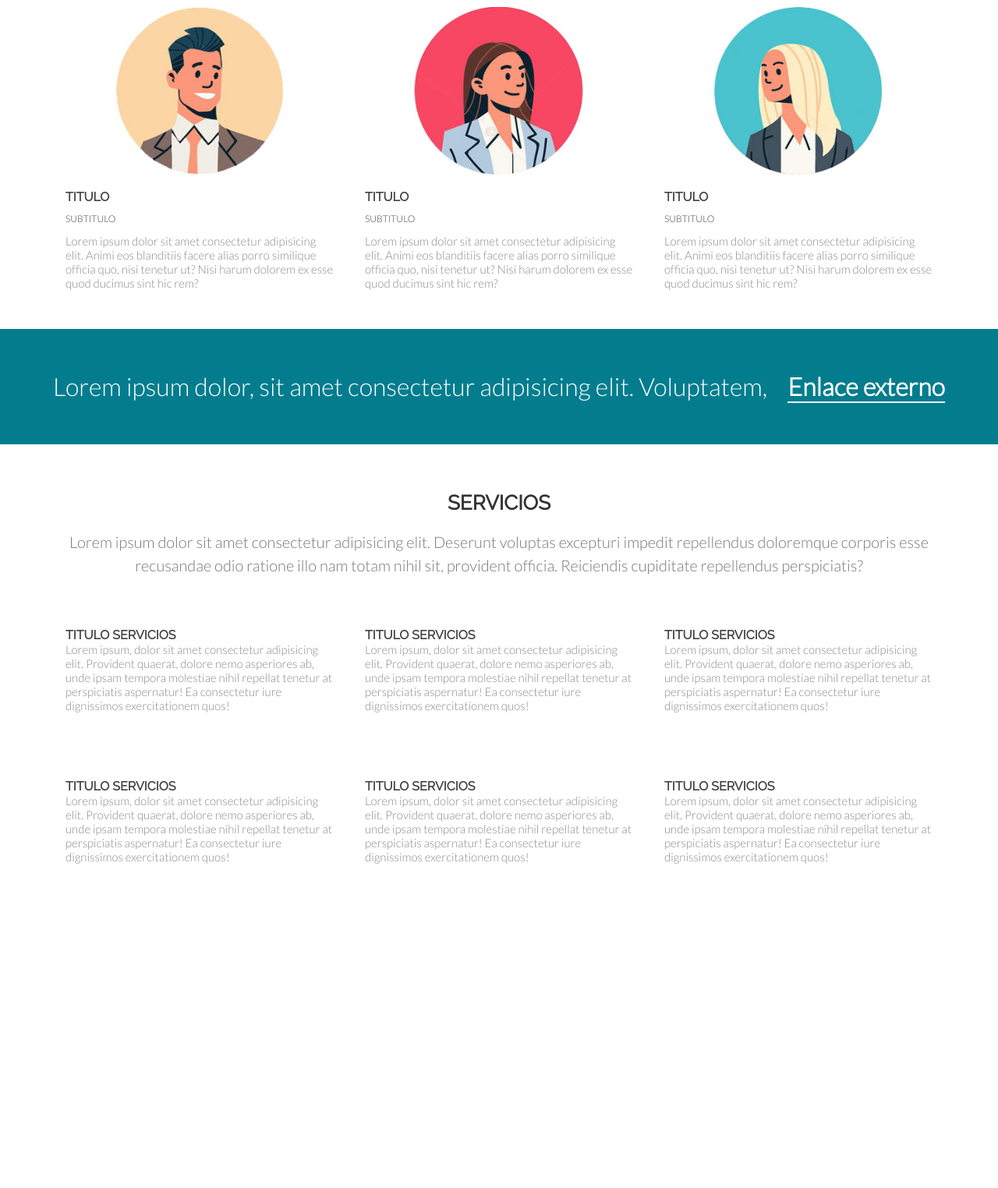
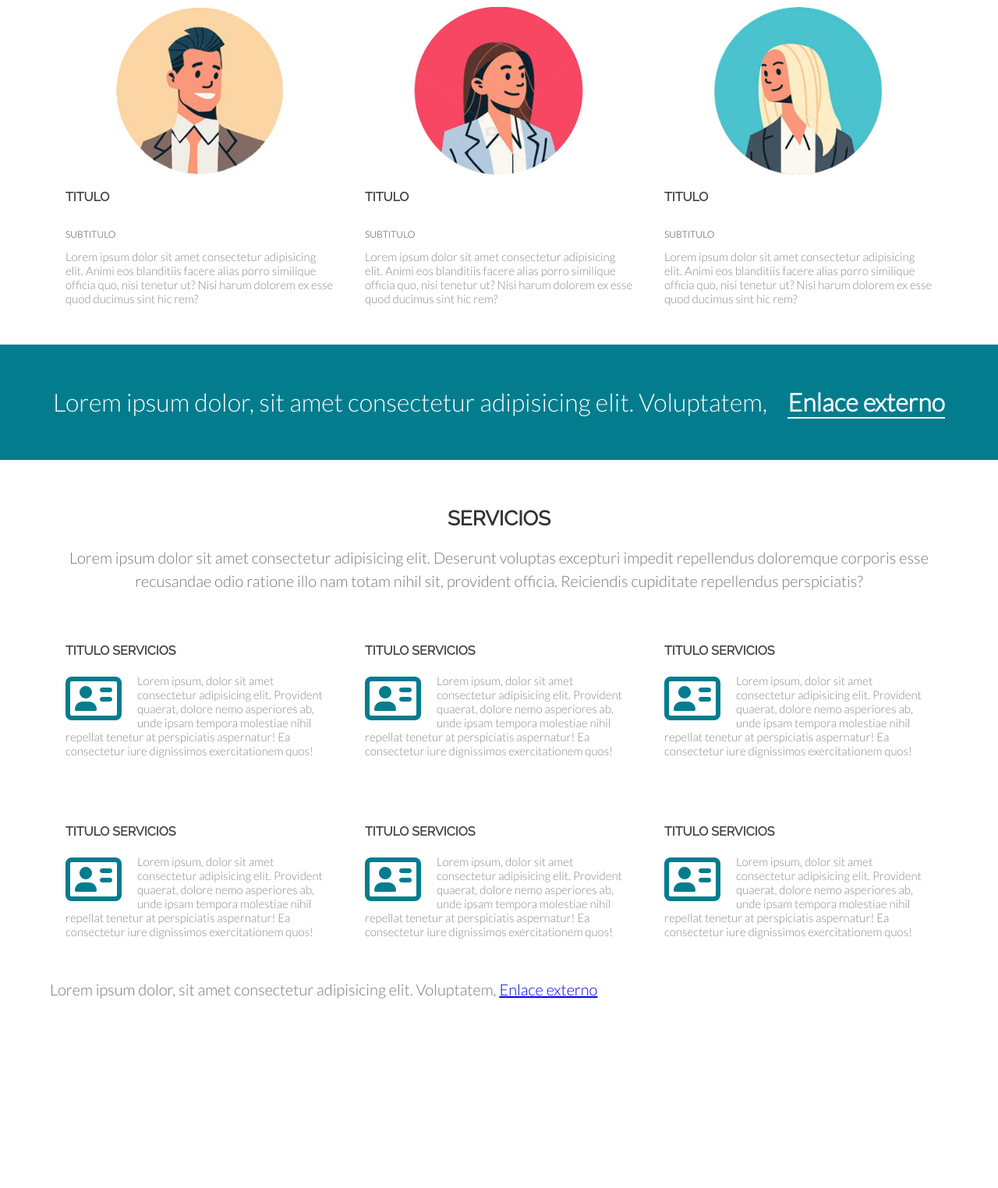
Before and after one commit to simarek/WebPrueba2, a PHP site: page / in a window 1280 px wide. Shown: the part 1021-2545 px from the top of the page at 78% size. Before the commit the page ends 2129 px from the top, so only its background shows below. Run offline with PHP 8.4, Linux system fonts and the light colour scheme; some libraries are stand-ins or nearby versions.

Commit message:
nuevos cambios

```diff
--- a/index.html
+++ b/index.html
@@ -22,7 +22,7 @@
             <a href="index.html">ContactMe</a>
             <img src="/images/logo3.png" width="36" height="36" />
             <img src="/images/logoT.png" height="42" /> -->
-            <img src="/images/logoS.png" height="48" />
+            <img src="images/logoS.png" height="48" />
           </p>
         </div>
         <nav>
@@ -82,6 +82,7 @@
           </p>
         </div>
       </section>
+
       <section class="contenedor-columnas">
         <div class="columnasx3">
           <img src="/images/prof3.jpg" alt="" />
@@ -113,9 +114,11 @@
           Reiciendis cupiditate repellendus perspiciatis?
         </h3>
       </section>
+
       <section class="contenedor-columnas">
         <div class="columnasx3">
           <h4>Titulo Servicios</h4>
+          <i class="far fa-address-card fa-4x"></i>
           <p>
             Lorem ipsum, dolor sit amet consectetur adipisicing elit. Provident
             quaerat, dolore nemo asperiores ab, unde ipsam tempora molestiae
@@ -125,6 +128,7 @@
         </div>
         <div class="columnasx3">
           <h4>Titulo Servicios</h4>
+          <i class="far fa-address-card fa-4x"></i>
           <p>
             Lorem ipsum, dolor sit amet consectetur adipisicing elit. Provident
             quaerat, dolore nemo asperiores ab, unde ipsam tempora molestiae
@@ -134,6 +138,7 @@
         </div>
         <div class="columnasx3">
           <h4>Titulo Servicios</h4>
+          <i class="far fa-address-card fa-4x"></i>
           <p>
             Lorem ipsum, dolor sit amet consectetur adipisicing elit. Provident
             quaerat, dolore nemo asperiores ab, unde ipsam tempora molestiae
@@ -142,9 +147,11 @@
           </p>
         </div>
       </section>
+
       <section class="contenedor-columnas">
         <div class="columnasx3">
           <h4>Titulo Servicios</h4>
+          <i class="far fa-address-card fa-4x"></i>
           <p>
             Lorem ipsum, dolor sit amet consectetur adipisicing elit. Provident
             quaerat, dolore nemo asperiores ab, unde ipsam tempora molestiae
@@ -154,6 +161,7 @@
         </div>
         <div class="columnasx3">
           <h4>Titulo Servicios</h4>
+          <i class="far fa-address-card fa-4x"></i>
           <p>
             Lorem ipsum, dolor sit amet consectetur adipisicing elit. Provident
             quaerat, dolore nemo asperiores ab, unde ipsam tempora molestiae
@@ -163,6 +171,7 @@
         </div>
         <div class="columnasx3">
           <h4>Titulo Servicios</h4>
+          <i class="far fa-address-card fa-4x"></i>
           <p>
             Lorem ipsum, dolor sit amet consectetur adipisicing elit. Provident
             quaerat, dolore nemo asperiores ab, unde ipsam tempora molestiae
@@ -170,6 +179,13 @@
             iure dignissimos exercitationem quos!
           </p>
         </div>
+      </section>
+
+      <section class="banner-2">
+        <h3>
+          Lorem ipsum dolor, sit amet consectetur adipisicing elit. Voluptatem,
+          <a href="#">Enlace externo</a>
+        </h3>
       </section>
     </section>
     <br />
--- a/styles/secciones.css
+++ b/styles/secciones.css
@@ -70,6 +70,16 @@ p {
   width: 100%;
 }
 
+.columnasx3 i {
+  float: left;
+  padding-right: 20px;
+  color: #037d8e;
+}
+
+.columnasx3 h4 {
+  padding-bottom: 20px;
+}
+
 .banner-1 {
   width: 100%;
   background: #037d8e;
@@ -101,3 +111,6 @@ p {
   color: #fff;
   border-bottom: 2px solid #fff;
 }
+
+.banner-2 {
+}
```
